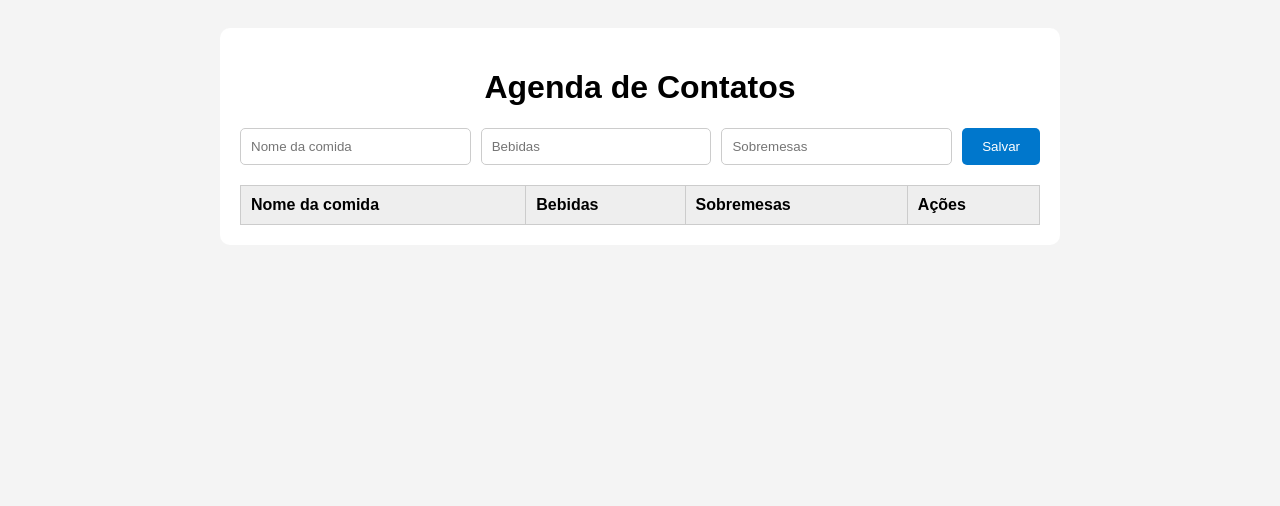
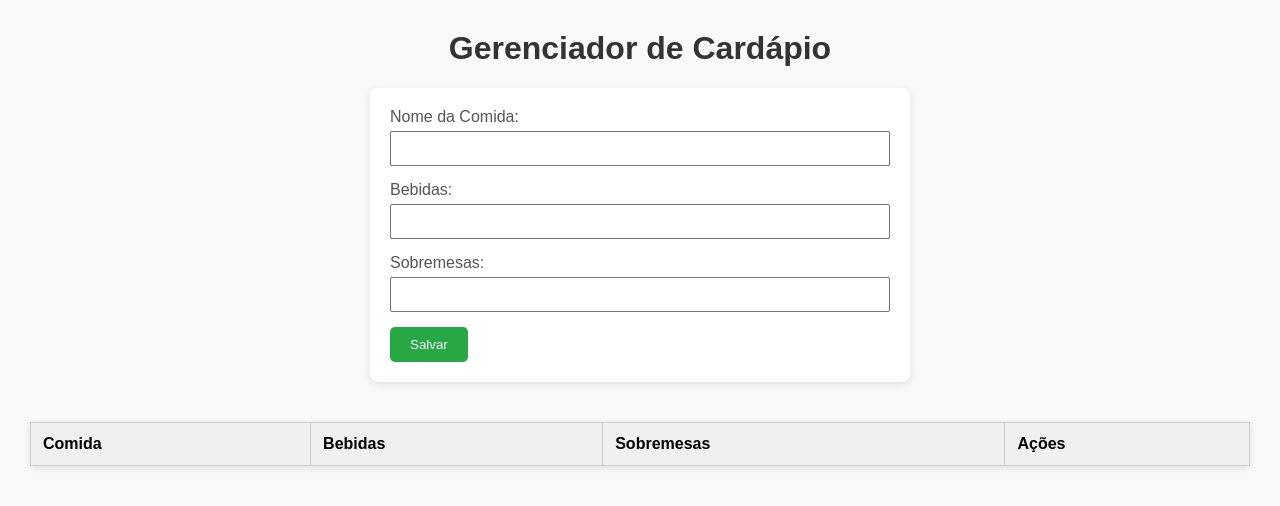
Before and after one commit to Mps192004/Cardapio-Api, a website: page frontend/index.html in a window 1280 px wide. Drawn offline with Linux system fonts and the light colour scheme; no server answers.

Commit message:
mensagem

```diff
--- a/backend/server.js
+++ b/backend/server.js
@@ -7,14 +7,16 @@ const app = express();
 
 const cors = require('cors');
 app.use(cors({
-  origin: ['https://crud-api-p93b.onrender.com', 'https://crud-api-wheat-mu.vercel.app/'],
+  origin: ['https://cardapio-api-9m6h.onrender.com', 'https://cardapio-api-virid.vercel.app/'],
   methods: ['GET', 'POST', 'PUT', 'DELETE'],
   credentials: true
 }));
 
 // Middleware
+
 app.use(cors());
 app.use(express.json());
+
 
 // Rotas
 const contatoRoutes = require('./routes/contatoRoutes');
--- a/frontend/index.html
+++ b/frontend/index.html
@@ -1,38 +1,127 @@
 <!DOCTYPE html>
 <html lang="pt-BR">
 <head>
-  <meta charset="UTF-8">
-  <title>Agenda de Contatos</title>
-  <link rel="stylesheet" href="./css/style.css">
+  <meta charset="UTF-8" />
+  <meta name="viewport" content="width=device-width, initial-scale=1.0"/>
+  <title>Gerenciador de Cardápio</title>
+  <style>
+    body {
+      font-family: Arial, sans-serif;
+      margin: 30px;
+      background-color: #f9f9f9;
+    }
+
+    h1 {
+      text-align: center;
+      color: #333;
+    }
+
+    form {
+      background: #fff;
+      padding: 20px;
+      border-radius: 8px;
+      box-shadow: 0 2px 8px rgba(0,0,0,0.1);
+      max-width: 500px;
+      margin: 0 auto 40px;
+    }
+
+    form div {
+      margin-bottom: 15px;
+    }
+
+    form label {
+      display: block;
+      margin-bottom: 5px;
+      color: #555;
+    }
+
+    form input {
+      width: 100%;
+      padding: 8px;
+      box-sizing: border-box;
+    }
+
+    form button {
+      background-color: #28a745;
+      color: white;
+      border: none;
+      padding: 10px 20px;
+      cursor: pointer;
+      border-radius: 5px;
+    }
+
+    table {
+      width: 100%;
+      border-collapse: collapse;
+      background: #fff;
+      box-shadow: 0 2px 8px rgba(0,0,0,0.1);
+    }
+
+    th, td {
+      padding: 12px;
+      border: 1px solid #ccc;
+      text-align: left;
+    }
+
+    th {
+      background-color: #f0f0f0;
+    }
+
+    .editar {
+      background-color: #007bff;
+      color: white;
+      padding: 6px 12px;
+      border: none;
+      border-radius: 4px;
+      margin-right: 5px;
+      cursor: pointer;
+    }
+
+    .excluir {
+      background-color: #dc3545;
+      color: white;
+      padding: 6px 12px;
+      border: none;
+      border-radius: 4px;
+      cursor: pointer;
+    }
+  </style>
 </head>
 <body>
-  <div class="container">
-    <h1>Agenda de Contatos</h1>
 
-    <!-- Formulário de Cadastro -->
+  <h1>Gerenciador de Cardápio</h1>
+
   <form id="form-contato">
-      <input type="text" id="nome" placeholder="Nome da comida" required />
-      <input type="text" id="email" placeholder="Bebidas" />
-      <input type="text" id="telefone" placeholder="Sobremesas" />
+    <div>
+      <label for="nome">Nome da Comida:</label>
+      <input type="text" id="nome" name="nome" required>
+    </div>
+    <div>
+      <label for="email">Bebidas:</label>
+      <input type="text" id="email" name="email">
+    </div>
+    <div>
+      <label for="telefone">Sobremesas:</label>
+      <input type="text" id="telefone" name="telefone">
+    </div>
     <button type="submit">Salvar</button>
   </form>
 
-    <!-- Tabela de Listagem -->
   <table>
     <thead>
       <tr>
-          <th>Nome da comida</th>
+        <th>Comida</th>
         <th>Bebidas</th>
         <th>Sobremesas</th>
         <th>Ações</th>
       </tr>
     </thead>
     <tbody id="tabela-contatos">
-        <!-- Linhas serão inseridas via JS -->
+      <!-- Os dados serão inseridos aqui via JS -->
     </tbody>
   </table>
-  </div>
 
-  <script src="./js/main.js"></script> <!-- Será feito na Parte 5 -->
+  <!-- Script JS (coloque o JS aqui ou em um arquivo externo) -->
+  <script src="js/main.js"></script>
 </body>
 </html>
--- a/frontend/js/main.js
+++ b/frontend/js/main.js
@@ -1,4 +1,4 @@
-const API_BASE_URL = 'https://crud-api-p93b.onrender.com/api';
+const API_BASE_URL = 'https://cardapio-api-9m6h.onrender.com/api';
 
 const form = document.getElementById('form-contato');
 const tabela = document.getElementById('tabela-contatos');
```
Lines whose indentation alone changed are shown as unchanged.
